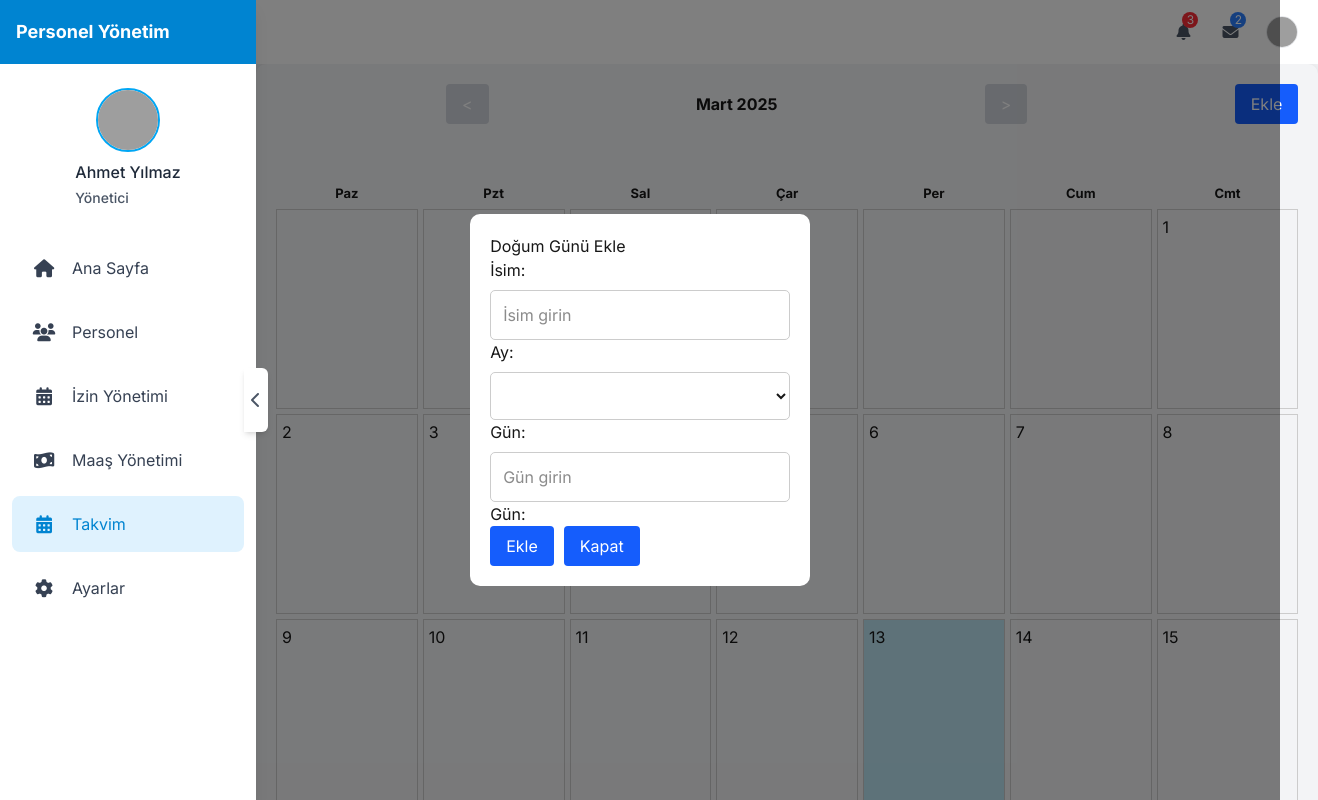
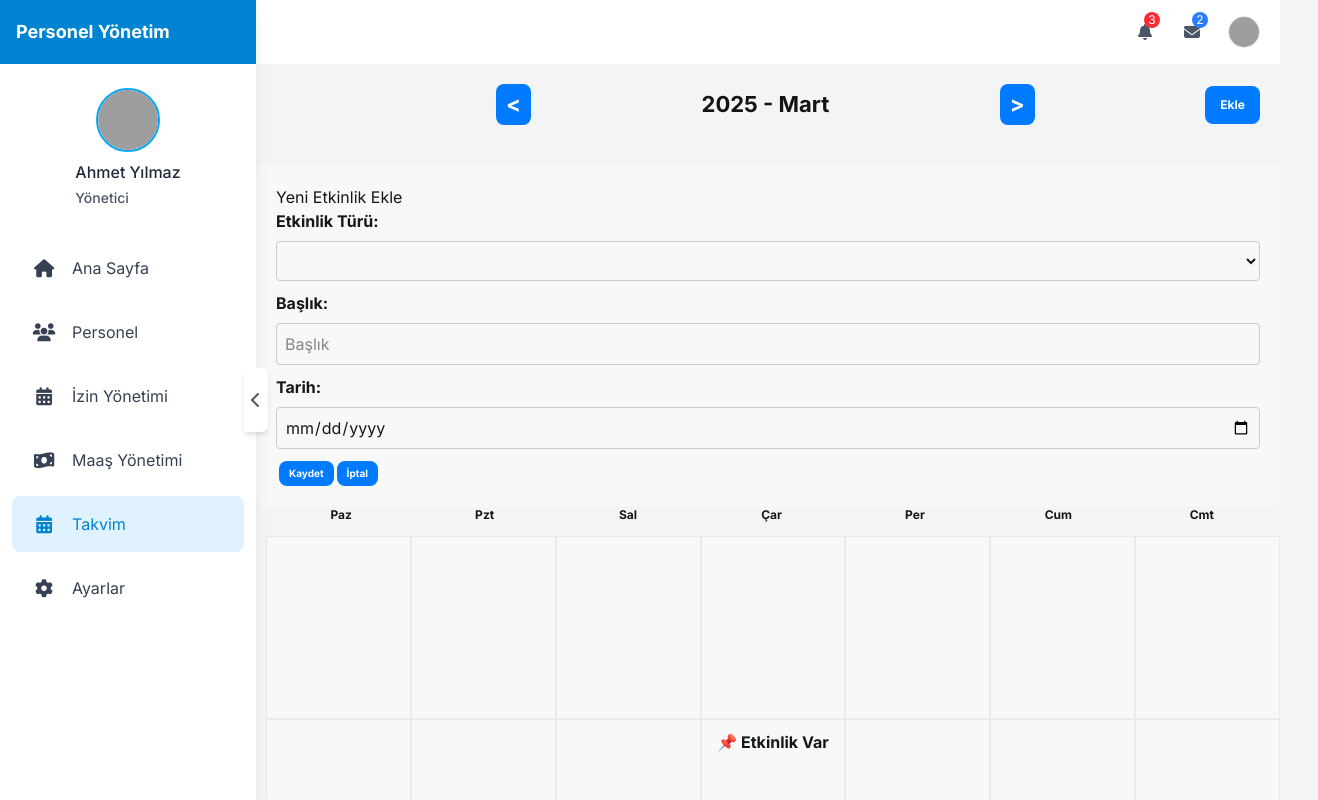
Before and after one commit to FurkanKocaman/PersonelYonetim, a Vue app in the folder PersonelYonetim.UI/: page /dashboard/takvim in a window 1280 px wide. Both pictures are taken after a click on the button "Ekle". Shown: the whole page, 1318 px wide, since content can reach past the window. Built offline with nearby package versions, Linux system fonts and the light colour scheme; grey boxes are pictures that could not be loaded.

Commit message:
takvimService ve Takvim sayfası
takvimService.ts eklendi ve Takvim sayfası bu servise göre tekrar düzenlendi

```diff
--- /dev/null
+++ b/PersonelYonetim.UI/src/services/takvimService.ts
@@ -0,0 +1,36 @@
+export interface Etkinlik {
+    id: number;
+    baslik: string;
+    tarih: string;
+  }
+
+  export const takvimService = {
+    etkinlikler: <Etkinlik[]>[
+      { id: 1, baslik: "Toplantı", tarih: "2025-03-05" },
+      { id: 2, baslik: "Doğum Günü", tarih: "2025-04-23" },
+    ],
+
+    tatilGunleri: {
+      "1-1": "Yılbaşı",
+      "4-23": "23 Nisan",
+      "5-19": "19 Mayıs",
+      "8-30": "30 Ağustos",
+      "10-29": "Cumhuriyet Bayramı",
+    },
+
+    getEtkinlikler() {
+      return Promise.resolve(this.etkinlikler);
+    },
+
+    getTatilGunleri() {
+      return Promise.resolve(this.tatilGunleri);
+    },
+
+    ekleEtkinlik(etkinlik: Etkinlik) {
+      this.etkinlikler.push(etkinlik);
+    },
+
+    silEtkinlik(id: number) {
+      this.etkinlikler = this.etkinlikler.filter(e => e.id !== id);
+    },
+  };
--- a/PersonelYonetim.UI/src/views/TakvimView.vue
+++ b/PersonelYonetim.UI/src/views/TakvimView.vue
@@ -1,209 +1,309 @@
-<script>
-import { ref } from "vue";
+<script setup lang="ts">
+import { ref, computed, onMounted } from "vue";
+import { takvimService, Etkinlik } from "@/services/takvimService";
 
-export default {
-    data() {
-    return {
-      currentDate: new Date(),
-      showModal: false,
-      newName: '',
-      newMonth: '',
-      newDay: '',
-      birthdays: {},
-      holidays: { "1-1": "Yılbaşı", "4-23": "23 Nisan", "5-19": "19 Mayıs", "8-30": "30 Ağustos", "10-29": "Cumhuriyet Bayramı" },
-      monthNames: ["Ocak", "Şubat", "Mart", "Nisan", "Mayıs", "Haziran", "Temmuz", "Ağustos", "Eylül", "Ekim", "Kasım", "Aralık"],
-      dayNames: ["Paz", "Pzt", "Sal", "Çar", "Per", "Cum", "Cmt"]
-    };
-  },
-  computed: {
-    currentMonth() {
-      return this.currentDate.getMonth();
-    },
-    currentYear() {
-      return this.currentDate.getFullYear();
-    },
-    calendarDays() {
+// 🗓 Veriler
+const currentDate = ref(new Date());
+const etkinlikler = ref<Etkinlik[]>([]);
+const tatilGunleri = ref<{ [key: string]: string }>({});
+
+const showForm = ref(false);
+const newEvent = ref({
+  id: 0,
+  baslik: "",
+  tarih: "",
+});
+
+
+const dayNames = ["Paz", "Pzt", "Sal", "Çar", "Per", "Cum", "Cmt"];
+const monthNames = ["Ocak", "Şubat", "Mart", "Nisan", "Mayıs", "Haziran", "Temmuz", "Ağustos", "Eylül", "Ekim", "Kasım", "Aralık"];
+
+
+onMounted(async () => {
+  etkinlikler.value = await takvimService.getEtkinlikler();
+  tatilGunleri.value = await takvimService.getTatilGunleri();
+});
+
+
+const currentMonth = computed(() => currentDate.value.getMonth());
+const currentYear = computed(() => currentDate.value.getFullYear());
+
+
+const calendarDays = computed(() => {
   let days = [];
-    let totalDays = new Date(this.currentYear, this.currentMonth + 1, 0).getDate();
-    let firstDayOfMonth = new Date(this.currentYear, this.currentMonth, 1).getDay();
+  let totalDays = new Date(currentYear.value, currentMonth.value + 1, 0).getDate();
+  let firstDayOfMonth = new Date(currentYear.value, currentMonth.value, 1).getDay();
 
 
   for (let i = 0; i < firstDayOfMonth; i++) {
-      days.push({ day: '', date: '' });
+    days.push({ day: "", date: "" });
   }
 
 
   for (let day = 1; day <= totalDays; day++) {
-      let dateKey = `${this.currentMonth + 1}-${day}`;
+    let dateKey = `${currentMonth.value + 1}-${day}`;
     days.push({ day, date: dateKey });
   }
 
   return days;
-  }
-  },
+});
 
-  methods: {
-    prevMonth() {
-    this.currentDate = new Date(this.currentYear, this.currentMonth - 1, 1);
-  },
-  nextMonth() {
-    this.currentDate = new Date(this.currentYear, this.currentMonth + 1, 1);
-  },
-    isToday(date) {
-      let today = new Date();
-      return today.getDate() == date.split('-')[1] && today.getMonth() + 1 == date.split('-')[0];
-    },
-    isHoliday(date) {
-      return this.holidays[date] !== undefined;
-    },
-    addBirthday() {
-      let dateKey = `${this.newMonth}-${this.newDay}`;
-      if (this.newName && this.newMonth && this.newDay) {
-        this.birthdays[dateKey] = this.newName;
-        this.showModal = false;
-        this.newName = '';
-        this.newMonth = '';
-        this.newDay = '';
-      }
-    }
+
+const etkinlikVarMi = (date: string) => {
+  return etkinlikler.value.some(event => {
+    const [yil, ay, gun] = event.tarih.split("-").map(Number);
+    return `${ay}-${gun}` === date;
+  });
+};
+
+
+const tatilVarMi = (date: string) => {
+  return tatilGunleri.value[date] !== undefined;
+};
+
+
+const prevMonth = () => {
+  currentDate.value = new Date(currentYear.value, currentMonth.value - 1, 1);
+};
+const nextMonth = () => {
+  currentDate.value = new Date(currentYear.value, currentMonth.value + 1, 1);
+};
+
+
+const addEvent = async () => {
+
+  const newEventData = {
+    id: Date.now(),
+    baslik: newEvent.value.baslik,
+    tarih: newEvent.value.tarih,
+  };
+
+  await takvimService.ekleEtkinlik(newEventData);
+  etkinlikler.value = await takvimService.getEtkinlikler();
+  showForm.value = false;
+  // Formu temizliyoruz
+  newEvent.value = { id: 0, baslik: "", tarih: "" };
+};
+
+
+const removeEvent = async (date: string) => {
+
+  const eventToRemove = etkinlikler.value.find(event => {
+    const [yil, ay, gun] = event.tarih.split("-").map(Number);
+    return `${ay}-${gun}` === date;
+  });
+
+  if (eventToRemove) {
+    takvimService.silEtkinlik(eventToRemove.id);
+    etkinlikler.value = await takvimService.getEtkinlikler();
   }
 };
 
+
+
+const toggleForm = () => {
+  showForm.value = !showForm.value;
+};
 </script>
+
 
 <template>
   <div class="calendar">
     <div class="calendar-header">
-        <button @click="prevMonth" class="bg-gray-300 text-white hover:bg-gray-400 px-4 py-2 rounded" style="cursor: pointer; ">&lt;</button>
-        <h2 style="font-weight: bold;">{{ monthNames[currentMonth] }} {{ currentYear }}</h2>
-        <button @click="nextMonth" class="bg-gray-300 text-white hover:bg-gray-400 px-4 py-2 rounded" style="cursor: pointer;">&gt;</button>
-        <button @click="showModal = true" class="bg-blue-600 text-white hover:bg-blue-700 px-4 py-2 rounded " style="cursor: pointer;">Ekle</button>
+      <button @click="prevMonth" class="button ">&lt;</button>
+      <h2 style="font-size: 22px; color:#141414 ;">{{ currentYear }} - {{ monthNames[currentMonth] }}</h2>
+      <button @click="nextMonth" class="button ">&gt;</button>
 
-      </div>
-      <div class="days">
-        <h1 class="day-names" v-for="day in dayNames" :key="day">{{ day }}</h1>
-        <div v-for="day in calendarDays" :key="day.date" class="day"
-             :class="{'current-day': isToday(day.date), 'holiday': isHoliday(day.date)}">
-          <span class="day-number">{{ day.day }}</span>
-          <div v-if="birthdays[day.date]" style="margin-top: 158px; background-color:#d6d6d6;  font-size:12px; color: #474747;">{{ birthdays[day.date] }} doğum günü</div>
-        </div>
+
+      <button @click="toggleForm" class="button add-button">Ekle</button>
     </div>
 
-      <div class="modal" v-if="showModal">
-        <div class="modal-content">
-          <h3>Doğum Günü Ekle</h3>
-          <label>İsim:
-  <input v-model="newName" type="text" placeholder="İsim girin" class="input-field">
-</label><br>
 
-<label>Ay:
-  <select v-model="newMonth" class="input-field">
-    <option v-for="(month, index) in monthNames" :key="index" :value="index + 1">{{ month }}</option>
+
+
+
+    <div v-if="showForm" class="event-form">
+      <h3>Yeni Etkinlik Ekle</h3>
+      <label for="eventType">Etkinlik Türü:</label>
+      <select v-model="newEvent.type" id="eventType">
+        <option value="Doğum Günü">Doğum Günü</option>
+        <option value="İzin">İzin</option>
+        <option value="Etkinlik">Etkinlik</option>
       </select>
-</label><br>
 
-<label>Gün:
-  <input v-model="newDay" type="number" min="1" max="31" placeholder="Gün girin" class="input-field">
-</label><br>
+      <label for="eventName">Başlık:</label>
+      <input v-model="newEvent.baslik" type="text" id="eventName" placeholder="Başlık" required />
 
-          <label>Gün: <input v-model="newDay" type="number" min="1" max="31"></label><br>
-          <button @click="addBirthday " class="bg-blue-600 text-white hover:bg-blue-700  px-4 py-2 rounded" style="cursor: pointer;" >Ekle</button>
-          <button @click="showModal  = false" class="bg-blue-600 text-white hover:bg-blue-700 px-4 py-2 rounded" style="margin-left: 10px;cursor: pointer;">Kapat</button>
+      <label for="eventDate">Tarih:</label>
+      <input v-model="newEvent.tarih" type="date" id="eventDate" required />
+
+      <button @click="addEvent" class="button">Kaydet</button>
+      <button @click="toggleForm" class="button">İptal</button>
+    </div>
+    <div class="day-names">
+      <div v-for="(day, index) in dayNames" :key="index" class="day-name">{{ day }}</div>
+    </div>
+
+
+    <div class="days">
+      <div v-for="day in calendarDays" :key="day.date" class="day"
+           :class="{ 'holiday': tatilVarMi(day.date), 'event-day': etkinlikVarMi(day.date) }">
+        <span class="day-number">{{ day.day }}</span>
+        <div v-if="tatilVarMi(day.date)" class="tatil">{{ tatilGunleri[day.date] }}</div>
+        <div v-if="etkinlikVarMi(day.date)" class="etkinlik">
+          📌 Etkinlik Var
+          <button @click="removeEvent(day.date)" class="button remove-button">X</button>
+        </div>
       </div>
     </div>
   </div>
 </template>
 
-<style>
-.calendar {
-  width: 83vw;
- height: 1400px;
-  padding: 20px;
-  border-radius: 10px;
-  box-shadow: 0 0 10px rgba(0, 0, 0, 0.1);
-
-}
+<style scoped>
 .calendar-header {
   display: flex;
   justify-content: space-between;
   align-items: center;
+  font-size: 28px;
+  font-weight: bold;
   margin-bottom: 20px;
-  margin-left:170px;
+  padding: 20px;
+  margin-left:220px;
+
 }
+
+
+.day-names {
+  display: grid;
+  grid-template-columns: repeat(7, 1fr);
+  text-align: center;
+  font-weight: bold;
+  font-size: 12px;
+  padding-bottom: 10px;
+  margin-bottom: 2px;
+  margin-left:20px;
+}
+
+.day-name {
+  margin-left:-13px;
+
+}
+
+
 .days {
   display: grid;
   grid-template-columns: repeat(7, 1fr);
-  gap: 5px;
-  height: 500px;
+  gap: 0px;
+  margin-left:10px;
+  height:1100px;
+}
 
-}
 .day {
   padding: 10px;
-  border: 1px solid #ccc;
+  border: 1px solid #ebeaea;
   text-align: center;
-  min-height: 80px;
+  min-height: 140px;
+  font-size: 16px;
+  font-weight: bold;
+  background-color: #f8f8f8;
   position: relative;
-  height: 200px;
+  margin: 0;
 }
-.day-names {
-    font-size: 13px;
-  text-align: center;
-  font-weight: bold;
-  background: none;
-  border: none;
-  padding-top:40px;
-}
+
 .day-number {
   position: absolute;
-  top: 5px;
-  left: 5px;
+  top: 12px;
+  padding-left:81px;
+  font-size: 12px;
+  font-weight: bold;
+}
+
+.button {
+  background-color: #007bff;
+  color: white;
+  padding: 4px 10px;
+  border: none;
+  cursor: pointer;
+  border-radius: 8px;
+  font-size: 22px;
+
 
 }
 
-.current-day {
-  background-color: rgb(188, 229, 243);
-}
-.holiday {
-    background-color: rgb(188, 229, 243);
-  color: white;
-}
-.modal {
-  display: flex;
-  position: fixed;
-  top: 0;
-  left: 0;
-  width: 100%;
-  height: 100%;
-  background: rgba(0, 0, 0, 0.5);
-  justify-content: center;
-  align-items: center;
-}
-.modal-content {
-  background: white;
-  padding: 20px;
-  border-radius: 10px;
+.button:hover {
+  background-color: #036cdc;
 }
 
+.add-button {
+  font-size: 12px;
+  padding: 10px 15px;
 
-
-
-
-.input-field {
-  width: 100%;
-  padding: 12px;
-  margin-top: 8px;
-  border-radius: 5px;
-  border: 1px solid #ccc;
-  font-size: 16px;
-  box-sizing: border-box;
 }
 
-.btn {
-  width: 100%;
-  padding: 12px;
-  border-radius: 5px;
-  margin-top: 15px;
-  font-size: 16px;
+/*.remove-button {
+  background-color: #9b9b9b;
+  color: white;
+  padding: 6px 12px;
+  border: none;
+  border-radius: 4px;
+  cursor: pointer;
+  font-size: 9px;
+  position: absolute;
+  bottom: 8px;
+  right: 8px;
+}*/
+
+.remove-button {
+  background-color: #e1e1e1;
+  color: rgb(97, 95, 95);
+  padding: 4px 7px;
+  border: none;
+  border-radius: 4px;
+  cursor: pointer;
+  font-size: 9px;
+  position: absolute;
+  bottom: 8px;
+  right: 8px;
 }
 
+.remove-button:hover {
+  background-color: #b9b5b5;
+}
+
+.event-form {
+  background-color: #f8f8f8;
+  padding: 20px;
+  border-radius: 8px;
+  margin-top: 20px;
+}
+
+.event-form label {
+  font-weight: bold;
+  margin-bottom: 8px;
+  display: block;
+}
+
+.event-form input, .event-form select {
+  width: 100%;
+  padding: 8px;
+  margin-bottom: 10px;
+  border-radius: 4px;
+  border: 1px solid #ccc;
+}
+
+.event-form button {
+  background-color: #007bff;
+  color: white;
+  padding: 5px 10px;
+  border: none;
+  border-radius: 8px;
+  cursor: pointer;
+  font-size:10px;
+  margin-left:3px;
+  font-weight: bold;
+}
+
+.event-form button:hover {
+  background-color: #036cdc;
+}
 </style>
```
Lines whose indentation alone changed are shown as unchanged.
